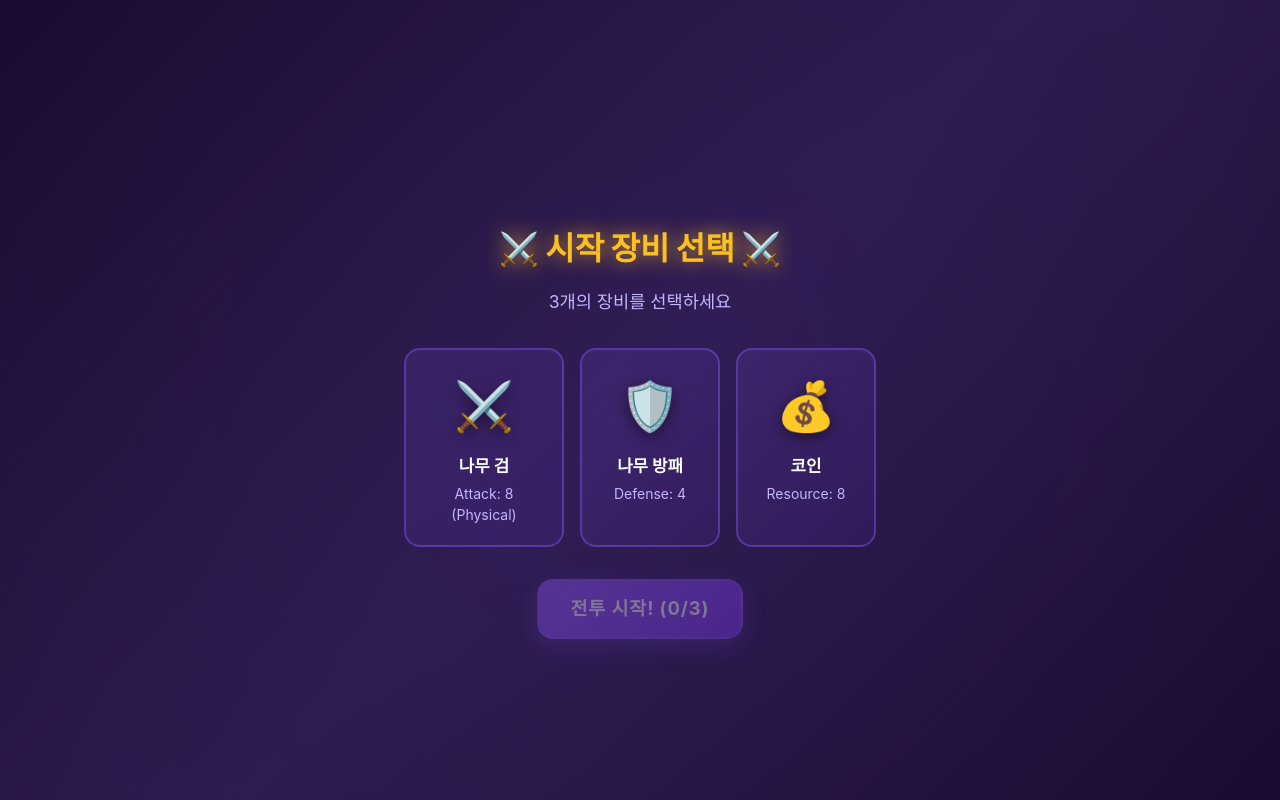
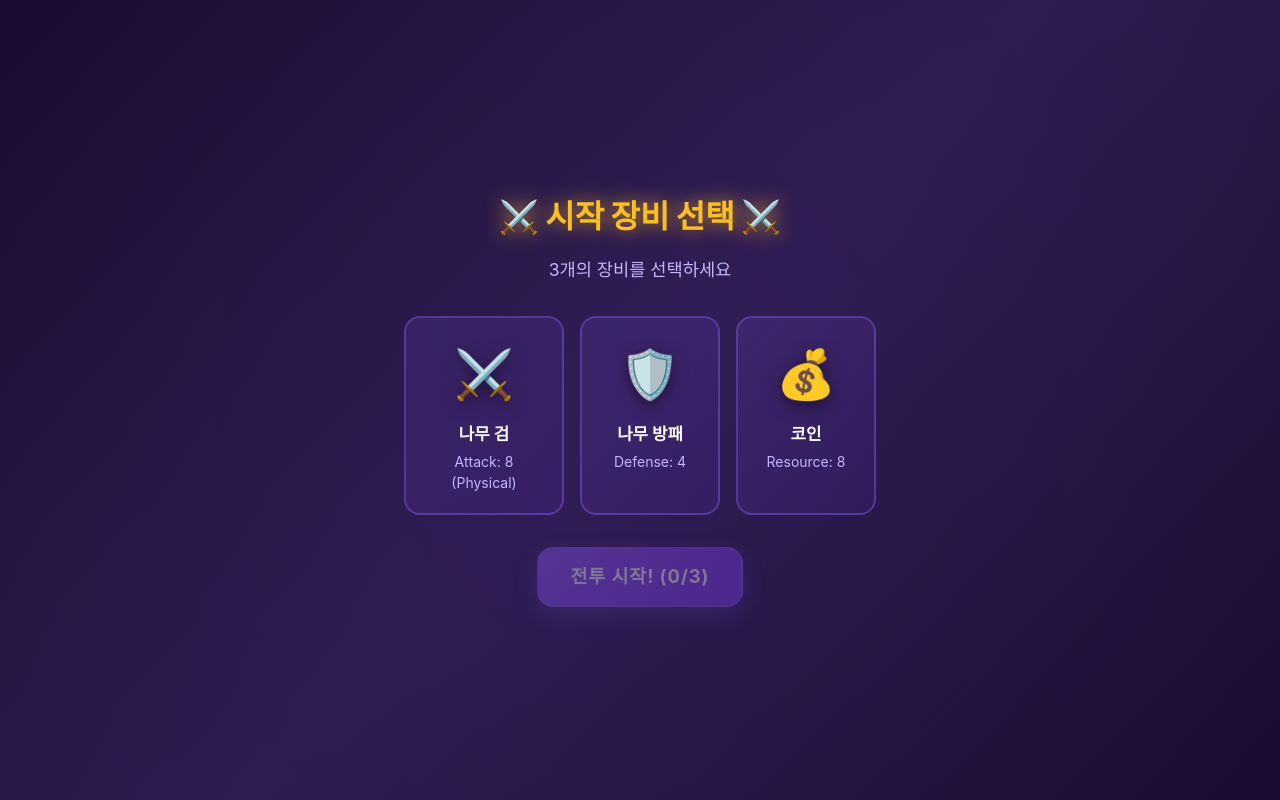
Before and after one commit to code-dohyeon/LougueLike-Slot, a React (Vite) app in the folder slot-roguelike-react/: page / in a window 1280 px wide. Both pictures are taken after a click on the button "게임 시작". Built offline with nearby package versions, Linux system fonts and the light colour scheme.

Commit message:
real last

```diff
--- a/slot-roguelike-react/src/styles/style.css
+++ b/slot-roguelike-react/src/styles/style.css
@@ -193,7 +193,8 @@ body::before {
     flex-direction: column;
     align-items: center;
     justify-content: center;
-    min-height: 100vh;
+    min-height: 50vh;
+    width: 100%;
     padding: 1rem;
     gap: 1rem;
     width: 100%;
```
